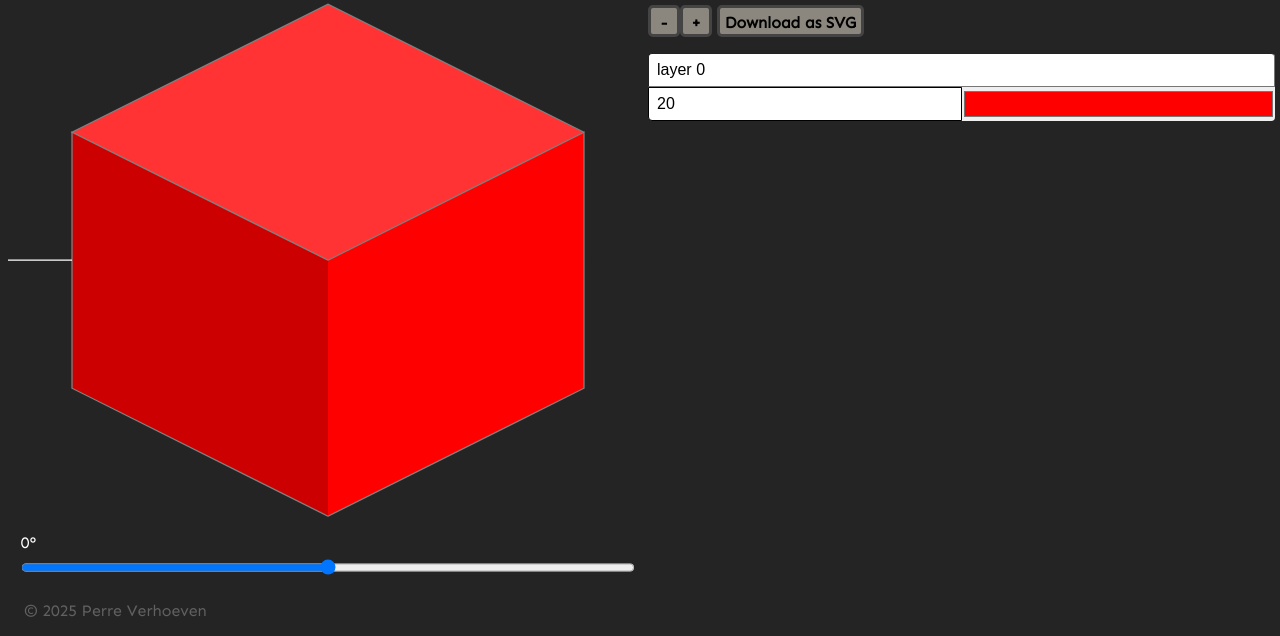
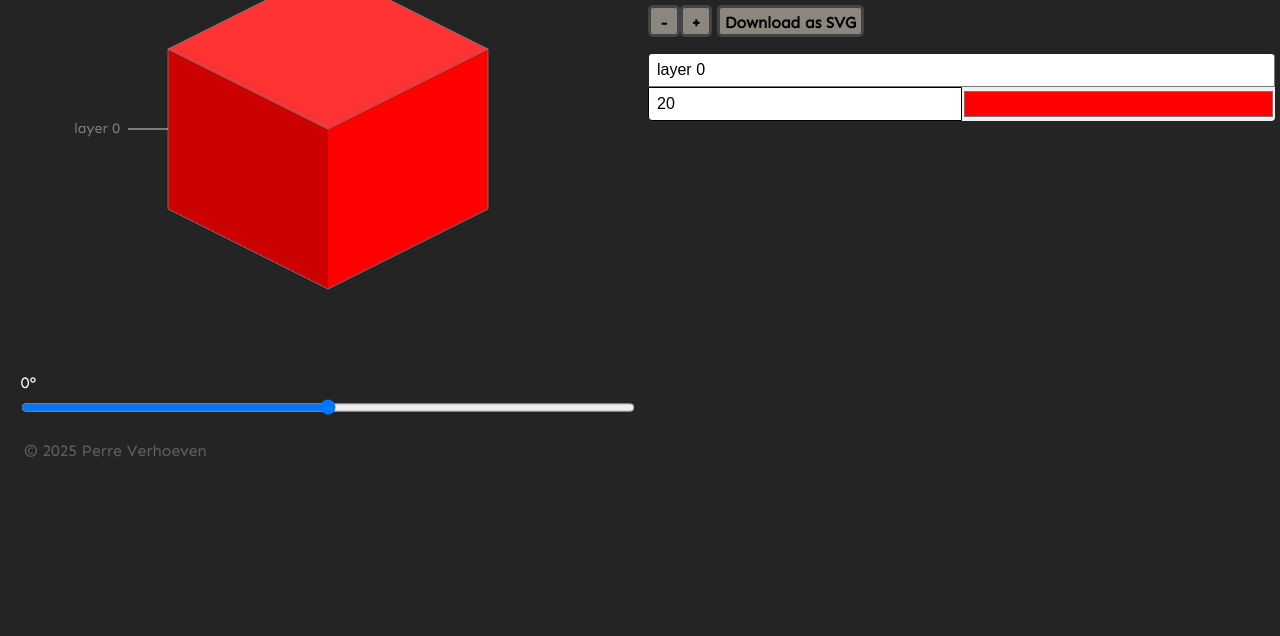
Before and after one commit to hipsterflanders/volumetric-graph-node, a website: page public/index.html in a window 1280 px wide. Shown: the part 249-885 px from the top of the page. After the commit the page ends 800 px from the top, so only its background shows below. Drawn offline with nearby package versions, Linux system fonts and the light colour scheme.

Commit message:
resized svg viebox to match graphic. Added saturation to the color input.

```diff
--- a/public/index.html
+++ b/public/index.html
@@ -19,7 +19,7 @@
   <div id="content">
     <div id="isoMetricCube">
         <svg id="tekenbord" xmlns="http://www.w3.org/2000/svg" xmlns:xlink="http://www.w3.org/1999/xlink"
-      viewBox="0 0 500 500">
+      viewBox="0 0 800 600">
       <defs>
       </defs>
       <g id="Layer_1" data-name="Layer 1">
--- a/public/scriptje.js
+++ b/public/scriptje.js
@@ -8,8 +8,8 @@ var linker_vlak = null;
 var rechter_vlak = null;
 var boven_vlak = null;
 
-const gx = 250;
-const gy = 490;
+const gx = 400;
+const gy = 500;
 
 var hoekwaarde = null;
 var hoektan = 0.5;
@@ -54,7 +54,7 @@ function updateLayers(){
         let layername = el.children[i].children[0].value;
         let layerVolume = Number.parseInt(el.children[i].children[1].value);
         totalVolume += layerVolume;
-        let kleurlaagje = hextoHue(el.children[i].children[2].value);
+        let kleurlaagje = hexToHSV(el.children[i].children[2].value);
         laagjes[el.childElementCount-i] = {layername, volume: layerVolume, kleurlaagje};
     }
 
@@ -150,7 +150,8 @@ function kleur(heu, saturiation, lightness){
     return "hsl(" + heu + ", " + saturiation + "%, " + lightness +"%)";
 }
 
-function hextoHue(hex) {
+
+function hexToHSV(hex) {
     const result = /^#?([a-f\d]{2})([a-f\d]{2})([a-f\d]{2})$/i.exec(hex);
 
     let r = parseInt(result[1], 16);
@@ -175,11 +176,13 @@ function hextoHue(hex) {
         h /= 6;
     }
 
+    var hsv = {};
+
     h = Math.round(h*360);
     s = Math.round(s*100);
-    l = Math.round(l*100);
+    v = Math.round(l*100);
 
-    return h;
+    return {h,s,v};
 }
 
 function hslToHex(h, s, l) {
@@ -250,7 +253,7 @@ function defUnitVectors(a){
     rz = vz;
 }
 
-function tekenLaag(cx, cy, hoogte, hue, name="nameless"){
+function tekenLaag(cx, cy, hoogte, hsv, name="nameless"){
     const vgroup = document.createElementNS("http://www.w3.org/2000/svg", "g");
     const vtext = document.createElementNS("http://www.w3.org/2000/svg", "text");
 
@@ -258,14 +261,15 @@ function tekenLaag(cx, cy, hoogte, hue, name="nameless"){
     lstart[1] += hoogte/2;
     let leind = lstart.add(new Vector(-50,0));
 
-    vtext.setAttribute('x',leind[0] - name.length*10);
+    vtext.setAttribute('x',leind[0] - 10);
     vtext.setAttribute('y',leind[1]+ 5);
+    vtext.setAttribute('text-anchor','end');
     vtext.setAttribute('class','leadertext');
     vtext.innerHTML = name;
 
-    linker_vlak = tekenVlak(linkervlak(cx, cy,hoogte,r),kleur(hue, 100, 40));
-    rechter_vlak = tekenVlak(rechtervlak(cx, cy,hoogte,r),kleur(hue, 100, 50));
-    boven_vlak = tekenVlak(bovenvlak(cx, cy,r,r),kleur(hue, 100, 60));
+    linker_vlak = tekenVlak(linkervlak(cx, cy,hoogte,r),kleur(hsv.h, hsv.s, 40));
+    rechter_vlak = tekenVlak(rechtervlak(cx, cy,hoogte,r),kleur(hsv.h, hsv.s, 50));
+    boven_vlak = tekenVlak(bovenvlak(cx, cy,r,r),kleur(hsv.h, hsv.s, 60));
     lijntje = tekenLijn(lstart,leind,'white');
     vgroup.appendChild(boven_vlak);
     vgroup.appendChild(linker_vlak);
@@ -281,7 +285,7 @@ function tekenLaag(cx, cy, hoogte, hue, name="nameless"){
     tekenbordSVG.appendChild(vgroup);
 }
 
-function tekenReepje(cx, cy, hoogte, breedte, hue, name="nameless"){
+function tekenReepje(cx, cy, hoogte, breedte, hsv, name="nameless"){
     const vgroup = document.createElementNS("http://www.w3.org/2000/svg", "g");
     const vtext = document.createElementNS("http://www.w3.org/2000/svg", "text");
 
@@ -293,9 +297,9 @@ function tekenReepje(cx, cy, hoogte, breedte, hue, name="nameless"){
     vtext.setAttribute('class','leadertext');
     vtext.innerHTML = name;
 
-    linker_vlak = tekenVlak(linkervlak(cx, cy,hoogte, breedte),kleur(hue, 100, 40));
-    rechter_vlak = tekenVlak(rechtervlak(cx, cy,hoogte,r),kleur(hue, 100, 50));
-    boven_vlak = tekenVlak(bovenvlak(cx, cy,breedte,r),kleur(hue, 100, 60));
+    linker_vlak = tekenVlak(linkervlak(cx, cy,hoogte, breedte),kleur(hsv.h, hsv.s, 40));
+    rechter_vlak = tekenVlak(rechtervlak(cx, cy,hoogte,r),kleur(hsv.h, hsv.s, 50));
+    boven_vlak = tekenVlak(bovenvlak(cx, cy,breedte,r),kleur(hsv.h, hsv.s, 60));
     lijntje = tekenLijn(lstart,leind,'white');
     vgroup.appendChild(boven_vlak);
     vgroup.appendChild(linker_vlak);
@@ -311,13 +315,13 @@ function tekenReepje(cx, cy, hoogte, breedte, hue, name="nameless"){
     tekenbordSVG.appendChild(vgroup);
 }
 
-function tekenBlokje(cx, cy, hoogte, breedte, diepte, hue, name="nameless"){
+function tekenBlokje(cx, cy, hoogte, breedte, diepte, hsv, name="nameless"){
     const vgroup = document.createElementNS("http://www.w3.org/2000/svg", "g");
     const vtext = document.createElementNS("http://www.w3.org/2000/svg", "text");
 
     let lstart = new Vector(cx, cy).add(ruy.multiply(diepte/2)); //.add(rux.multiply(breedte).min());
     lstart[1] += hoogte/2;
-    let x_naast = r+100+ry[0];
+    let x_naast = r+220+rx[0];
     let a = x_naast  - lstart[0];
     let o = a*hoektan;
 
@@ -329,9 +333,9 @@ function tekenBlokje(cx, cy, hoogte, breedte, diepte, hue, name="nameless"){
     vtext.setAttribute('class','leadertext');
     vtext.innerHTML = name;
 
-    linker_vlak = tekenVlak(linkervlak(cx, cy,hoogte, breedte),kleur(hue, 100, 40));
-    rechter_vlak = tekenVlak(rechtervlak(cx, cy,hoogte,diepte),kleur(hue, 100, 50));
-    boven_vlak = tekenVlak(bovenvlak(cx, cy,breedte,diepte),kleur(hue, 100, 60));
+    linker_vlak = tekenVlak(linkervlak(cx, cy,hoogte, breedte),kleur(hsv.h, hsv.s, 40));
+    rechter_vlak = tekenVlak(rechtervlak(cx, cy,hoogte,diepte),kleur(hsv.h, hsv.s, 50));
+    boven_vlak = tekenVlak(bovenvlak(cx, cy,breedte,diepte),kleur(hsv.h, hsv.s, 60));
     lijntje = tekenLijn(lstart,leind,'grey');
     vgroup.appendChild(boven_vlak);
     vgroup.appendChild(linker_vlak);
--- a/public/styles/style.css
+++ b/public/styles/style.css
@@ -3,11 +3,6 @@
 body {
   font-family: "Sen", sans-serif;
   background: #242424;
-}
-
-#tekenbord {
-  /*height: 50vw;*/
-  max-height: 40em;
 }
 
 header, .contact {
@@ -153,7 +148,6 @@ input{
 
   #tekenbord {
     width: 100%;
-    height: 100%;
   }
 
 @media screen and (orientation:landscape) {
```
Also changed, not shown: 1 other file.
